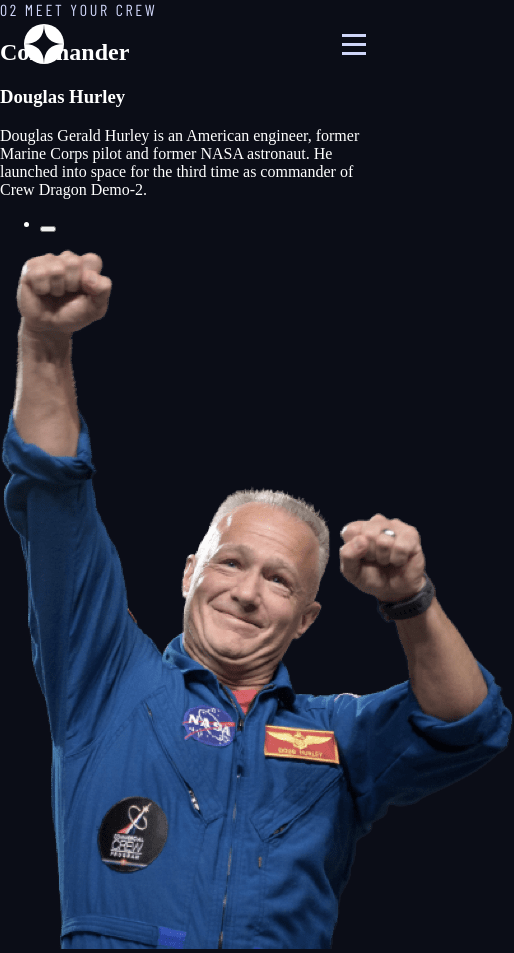
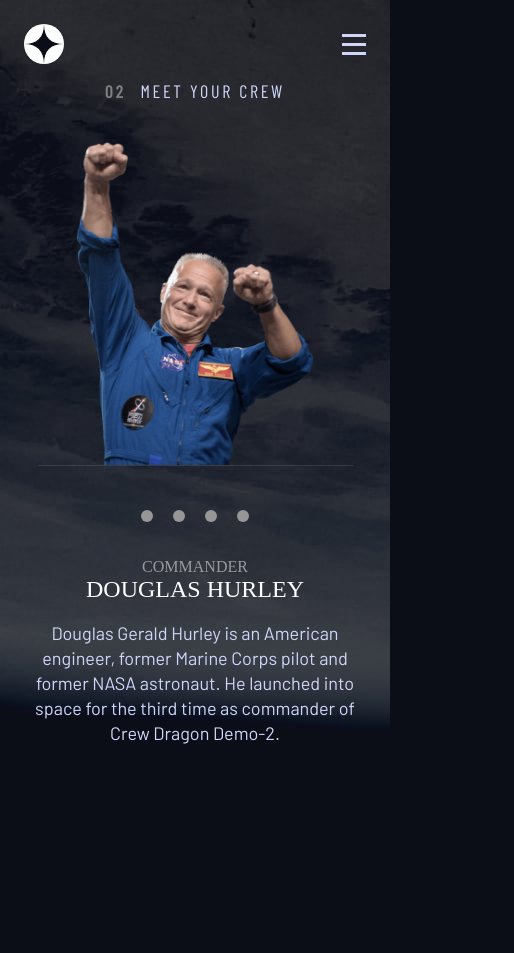
Before and after one commit to MargaritaBusyginaCa/space-tourism-website, a Vue app: page /crew in a window 390 px wide. Shown: the whole page, 514 px wide, since content can reach past the window. After the commit the page ends 844 px from the top, so only its background shows below. Built offline with nearby package versions, Linux system fonts and the light colour scheme; a web font is replaced by a local one.

Commit message:
add mobile styles for crew page

```diff
--- a/src/pages/crew/Crew.vue
+++ b/src/pages/crew/Crew.vue
@@ -6,19 +6,22 @@
 
 <template>
   <main>
+    <h1 class="condensed page-heading"><span>02</span> Meet your crew</h1>
     <div class="col-1">
-      <h1 class="condensed"><span>02</span> Meet your crew</h1>
+      <ul>
+        <li v-for="(member, index) in crew" :key="member.name">
+          <button></button>
+        </li>
+      </ul>
       <div class="crew-info">
         <h2 class="crew-title">{{ crew[activeMember].title }}</h2>
         <h3 class="crew-member">{{ crew[activeMember].fullName }}</h3>
-        <p class="crew-details">{{ crew[activeMember].description }}</p>
+        <p class="body-text">{{ crew[activeMember].description }}</p>
       </div>
-      <ul>
-        <li><button></button></li>
-      </ul>
     </div>
     <div class="col-2">
       <img
+        class="crew-member-img"
         :src="`/assets/crew/image-${crew[activeMember].path}.png`"
         :alt="`picture of ${crew[activeMember].fullName}`"
       />
@@ -26,4 +29,74 @@
   </main>
 </template>
 
-<style lang="scss" scoped></style>
+<style lang="scss" scoped>
+@import "@/assets/scss/variables.scss";
+@import "@/pages/destination/destination.scss";
+main {
+  height: 100vh;
+  display: flex;
+  flex-direction: column;
+  justify-content: center;
+  align-items: center;
+  padding: 0 20px;
+  background-image: url("/assets/crew/background-crew-tablet.jpg");
+  gap: 20px;
+  .page-heading {
+    font-size: 18px;
+    padding-bottom: 20px;
+    span {
+      color: grey;
+      margin-right: 8px;
+      font-weight: 600;
+    }
+  }
+  .col-1 {
+    order: 2;
+    ul {
+      list-style-type: none;
+      display: flex;
+      justify-content: center;
+      gap: 20px;
+      padding: 0;
+      li {
+        button {
+          border-radius: 50%;
+          padding: 6px;
+          border: none;
+          background-color: #979797;
+        }
+      }
+    }
+    .crew-info {
+      text-align: center;
+      h2,
+      h3 {
+        text-transform: uppercase;
+        font-style: normal;
+        font-weight: 400;
+        font-family: $font_primary;
+      }
+      h2 {
+        font-size: 16px;
+        opacity: 0.5;
+        margin: 0;
+      }
+      h3 {
+        margin: 0;
+        font-size: 24px;
+      }
+    }
+  }
+  .col-2 {
+    order: 1;
+    width: 90%;
+    border-bottom: 1px solid rgba(128, 128, 128, 0.252);
+    display: flex;
+    flex-direction: column;
+    align-items: center;
+    .crew-member-img {
+      height: 323px;
+    }
+  }
+}
+</style>
```
